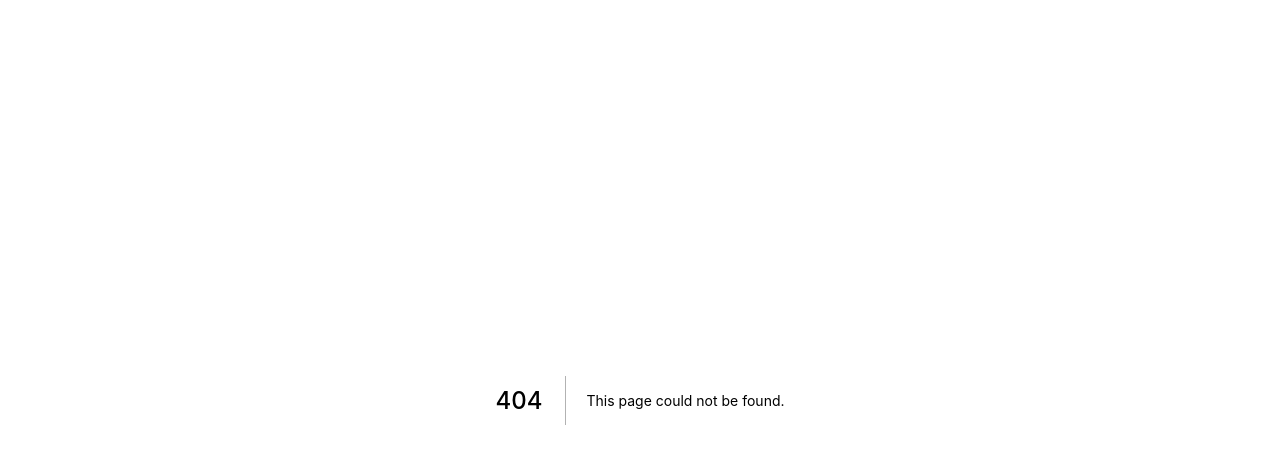
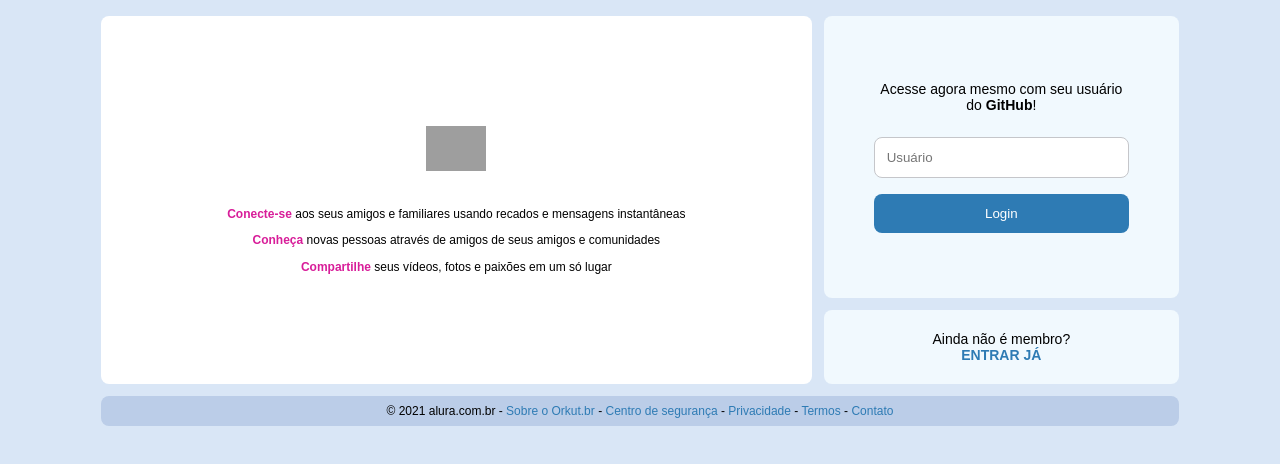
Before and after one commit to joaopasantos/alurakut, a Next.js app: page /login in a window 1280 px wide. Before the commit this address had no page. Shown: the top 464 px of the page. Built offline with nearby package versions, Linux system fonts and the light colour scheme; grey boxes are pictures that could not be loaded.

Commit message:
Progresso da Aula 05

```diff
--- a/package.json
+++ b/package.json
@@ -8,7 +8,9 @@
   },
   "dependencies": {
     "datocms-client": "^3.4.11",
+    "jsonwebtoken": "^8.5.1",
     "next": "latest",
+    "nookies": "^2.5.2",
     "react": "^17.0.2",
     "react-dom": "^17.0.2",
     "react-is": "^17.0.2",
--- /dev/null
+++ b/pages/login.js
@@ -0,0 +1,123 @@
+import React from 'react';
+import { useRouter } from 'next/router';
+import nookies from 'nookies';
+
+export default function LoginPage() {
+  // Hook do NextJS
+  const router = useRouter();
+
+  const [githubUser, setGithubUser] = React.useState('');
+
+  return (
+    <main style={{
+      display: 'flex', flex: 1, alignItems: 'center', justifyContent: 'center',
+    }}
+    >
+      <div className="loginScreen">
+        <section className="logoArea">
+          <img alt="Logo do Alurakut" src="https://alurakut.vercel.app/logo.svg" />
+
+          <p>
+            <strong>Conecte-se</strong>
+            {' '}
+            aos seus amigos e familiares usando recados e mensagens instantâneas
+          </p>
+          <p>
+            <strong>Conheça</strong>
+            {' '}
+            novas pessoas através de amigos de seus amigos e comunidades
+          </p>
+          <p>
+            <strong>Compartilhe</strong>
+            {' '}
+            seus vídeos, fotos e paixões em um só lugar
+          </p>
+        </section>
+
+        <section className="formArea">
+          <form
+            className="box"
+            onSubmit={
+              (event) => {
+                event.preventDefault();
+                fetch('https://alurakut.vercel.app/api/login',
+                  {
+                    method: 'POST',
+                    headers: {
+                      'Content-Type': 'application/json',
+                    },
+                    body: JSON.stringify({ githubUser }),
+                  })
+                  .then(async (response) => {
+                    const responseJSON = await response.json();
+                    const { token } = responseJSON;
+                    nookies.set(null, 'USER_TOKEN', token,
+                      {
+                        path: '/',
+                        maxAge: 86400,
+                      });
+                    router.push('/');
+                  });
+              }
+          }
+          >
+            <p>
+              Acesse agora mesmo com seu usuário do
+              {' '}
+              <strong>GitHub</strong>
+              !
+            </p>
+            <input
+              name="user"
+              placeholder="Usuário"
+              value={githubUser}
+              onChange={(event) => {
+                setGithubUser(event.target.value);
+              }}
+            />
+            <button type="submit">
+              Login
+            </button>
+          </form>
+
+          <footer className="box">
+            <p>
+              Ainda não é membro?
+              {' '}
+              <br />
+              <a href="/login">
+                <strong>
+                  ENTRAR JÁ
+                </strong>
+              </a>
+            </p>
+          </footer>
+        </section>
+
+        <footer className="footerArea">
+          <p>
+            © 2021 alura.com.br -
+            {' '}
+            <a href="/">Sobre o Orkut.br</a>
+            {' '}
+            -
+            {' '}
+            <a href="/">Centro de segurança</a>
+            {' '}
+            -
+            {' '}
+            <a href="/">Privacidade</a>
+            {' '}
+            -
+            {' '}
+            <a href="/">Termos</a>
+            {' '}
+            -
+            {' '}
+            <a href="/">Contato</a>
+          </p>
+        </footer>
+      </div>
+    </main>
+  );
+}
--- a/src/components/ProfileRelations/index.js
+++ b/src/components/ProfileRelations/index.js
@@ -51,5 +51,4 @@
   }
 `;
 
-// eslint-disable-next-line import/prefer-default-export
-export { ProfileRelationsBoxWrapper };
+export default ProfileRelationsBoxWrapper;
```
Also changed, not shown: pages/index.js (+33 -4 lines), 1 other file (tests, documents, lock files or other folders).
